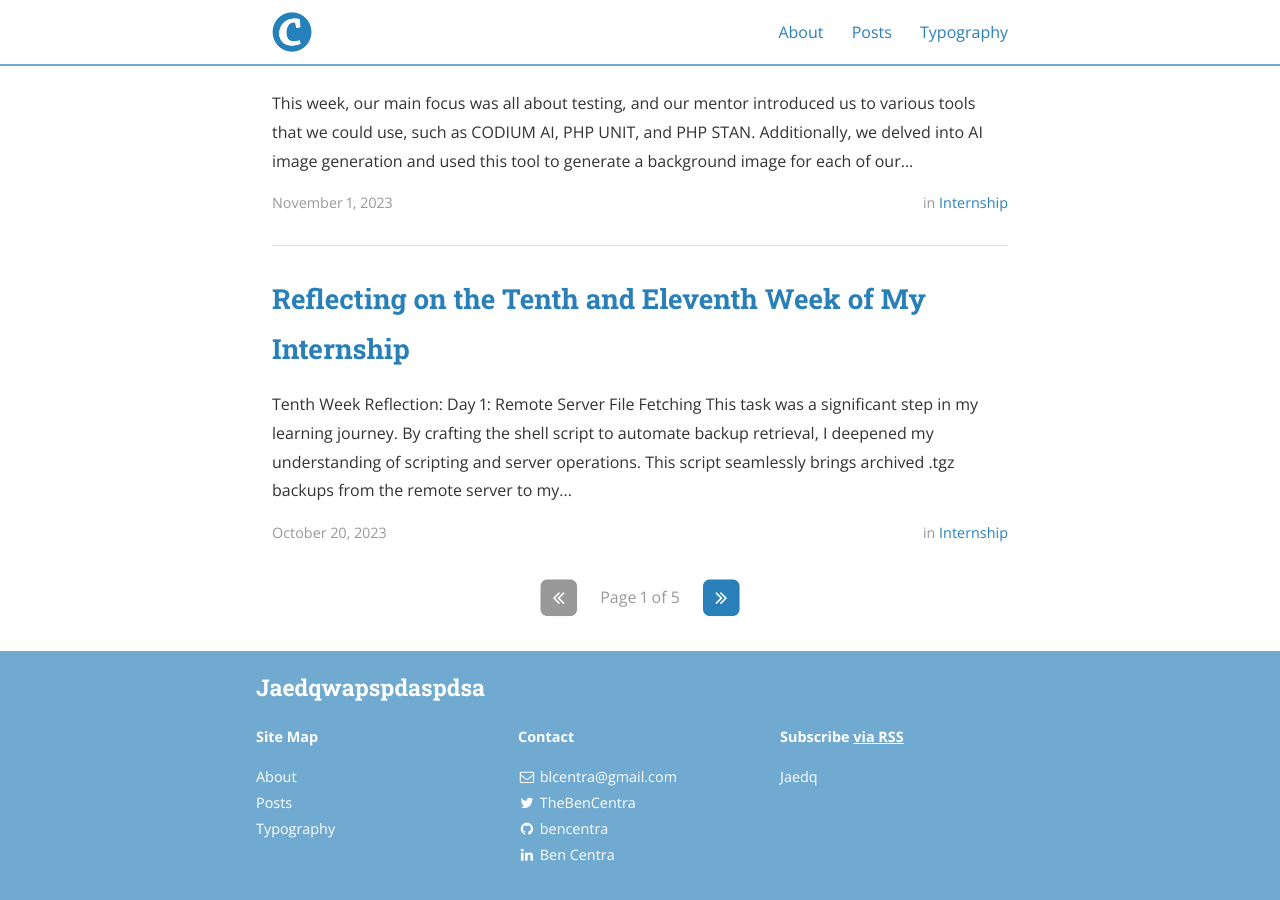
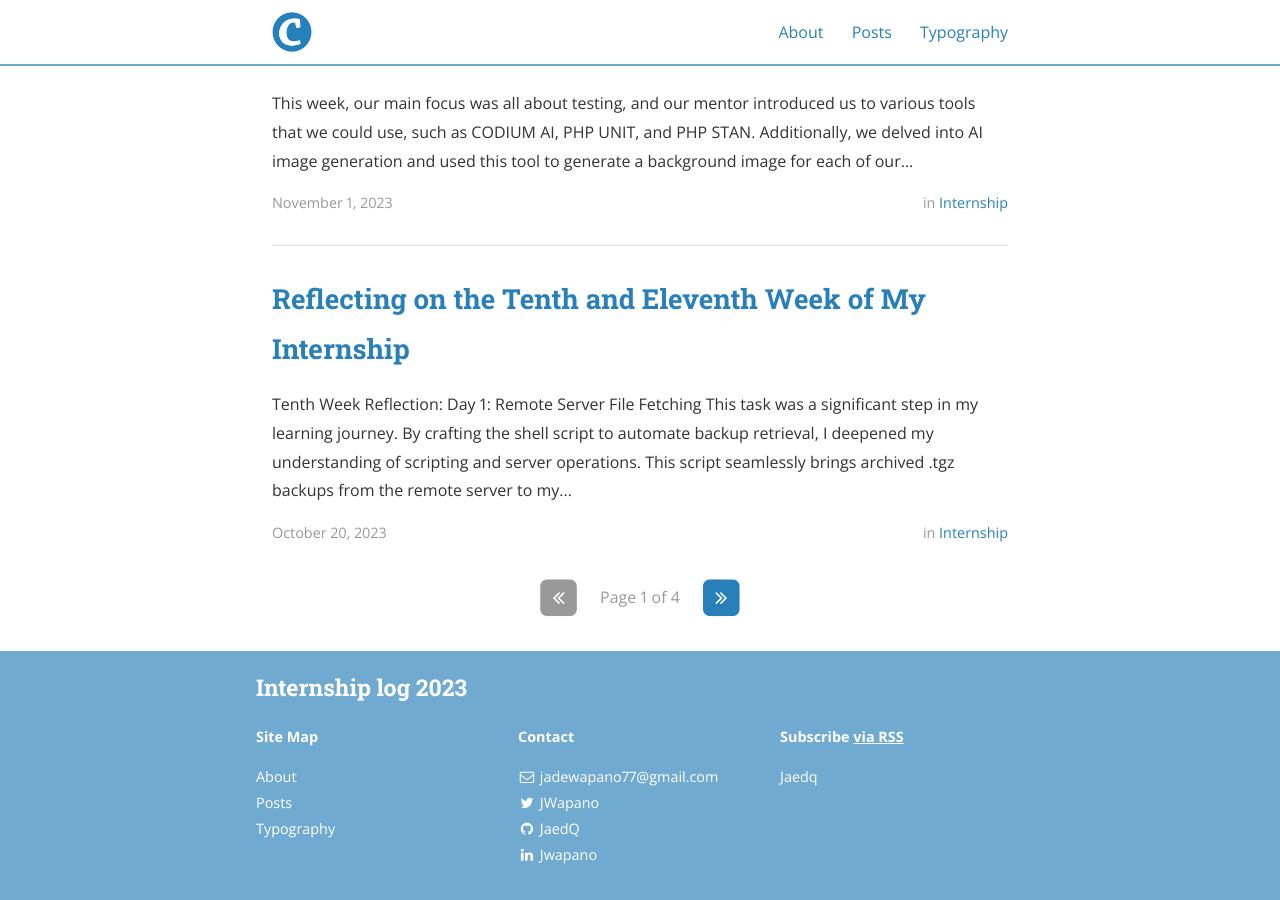
Before and after one commit to JaedQ/jade-blog, a Jekyll site: the page built from index.html, in a window 1280 px wide and 900 px high, scrolled down 1374 px. Built offline with Jekyll 4.4.1, drawn with Linux system fonts in a browser that asks for light colours; nearby versions of some CDN libraries; the list of posts is cut into pages by our own code; some of the changed text lies outside the part shown.

```diff
--- a/_config.yml
+++ b/_config.yml
@@ -9,10 +9,10 @@ exclude:
   - "/vendor/"
 
 # Site settings
-title: Jaedqwapspdaspdsa
-subtitle: "this is a subtitle"
-email: blcentra@gmail.com
-name: Ben Centra
+title: Internship log 2023
+subtitle: "FullSpeed Technologies"
+email: jadewapano77@gmail.com
+name: Jade Wapano
 description: >
   Jaedq
 # Base URL of site (i.e. /blog). It should always start with a slash,
@@ -78,29 +78,29 @@ descriptions:
 social:
   - name: Twitter
     icon: twitter
-    username: TheBenCentra
-    url: https://twitter.com/TheBenCentra
+    username: JWapano
+    url: https://twitter.com/
     desc: Follow me on Twitter
     share: true
 
   - name: Facebook
     icon: facebook
-    username: thebencentra
+    username: Jade Wapano
     url: ""
     desc: Friend me on Facebook
     share: true
 
   - name: GitHub
     icon: github
-    username: bencentra
-    url: https://github.com/bencentra
+    username: JaedQ
+    url: https://github.com/
     desc: Fork me on GitHub
     share: false
 
   - name: LinkedIn
     icon: linkedin
-    username: Ben Centra
-    url: https://www.linkedin.com/pub/ben-centra/47/769/60a
+    username: Jwapano
+    url: https://www.linkedin.com/
     desc: Connect with me on LinkedIn
     share: true
 
--- a/_layouts/post.html
+++ b/_layouts/post.html
@@ -21,9 +21,9 @@ layout: default
   <div class="post-categories">
   {% if page.categories.size > 0 %}in {% for cat in page.categories %}
     {% if site.jekyll-archives %}
-    <a href="{{ site.baseurl }}/category/{{ cat | slugify }}">{{ cat | capitalize }}</a>{% if forloop.last == false %}, {% endif %}
+    <a href="{{ site.baseurl }}/category/{{ cat }}">{{ cat | capitalize }}</a>{% if forloop.last == false %}, {% endif %}
     {% else %}
-    <a href="{{ site.baseurl }}/posts/#{{ cat | slugify }}">{{ cat | capitalize }}</a>{% if forloop.last == false %}, {% endif %}
+    <a href="{{ site.baseurl }}/posts/#{{ cat }}">{{ cat | capitalize }}</a>{% if forloop.last == false %}, {% endif %}
     {% endif %}
   {% endfor %}{% endif %}
   </div>
--- a/index.html
+++ b/index.html
@@ -29,9 +29,9 @@ pagination:
       <div class="post-categories">
       {% if post.categories.size > 0 %}in {% for cat in post.categories %}
         {% if site.jekyll-archives %}
-        <a href="{{ site.baseurl }}/category/{{ cat | slugify }}">{{ cat | capitalize }}</a>{% if forloop.last == false %}, {% endif %}
+        <a href="{{ site.baseurl }}/category/{{ cat }}">{{ cat | capitalize }}</a>{% if forloop.last == false %}, {% endif %}
         {% else %}
-        <a href="{{ site.baseurl }}/posts/#{{ cat | slugify }}">{{ cat | capitalize }}</a>{% if forloop.last == false %}, {% endif %}
+        <a href="{{ site.baseurl }}/posts/#{{ cat }}">{{ cat | capitalize }}</a>{% if forloop.last == false %}, {% endif %}
         {% endif %}
       {% endfor %}{% endif %}
       </div>
```
Also changed, not shown: _posts/2015-04-18-dummy.md (deleted, +0 -16 lines), _posts/2015-04-18-dummy2.md (deleted, +0 -16 lines), _posts/2015-04-18-dummy3.md (deleted, +0 -16 lines), _posts/2015-04-18-dummy4.md (deleted, +0 -17 lines), _posts/2015-04-18-dummy5.md (deleted, +0 -17 lines), _posts/2015-04-18-dummy6.md (deleted, +0 -17 lines), _posts/2015-04-18-welcome-to-jekyll.md (deleted, +0 -74 lines), _posts/2015-04-19-dummy6.markdown (deleted, +0 -17 lines), _posts/2015-04-20-welcome-to-jekyll.markdown (deleted, +0 -103 lines), _posts/2023-08-09-Cathedral-Bazaar-&Report-Bugs-Reflection.md (added, +18 -0 lines).
